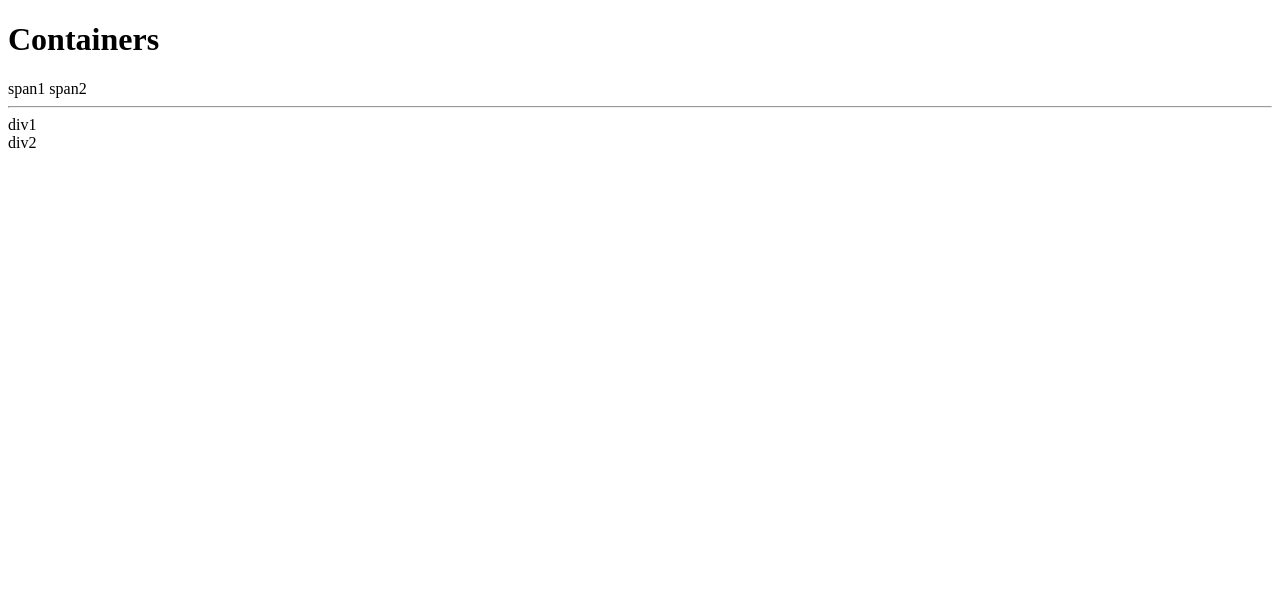
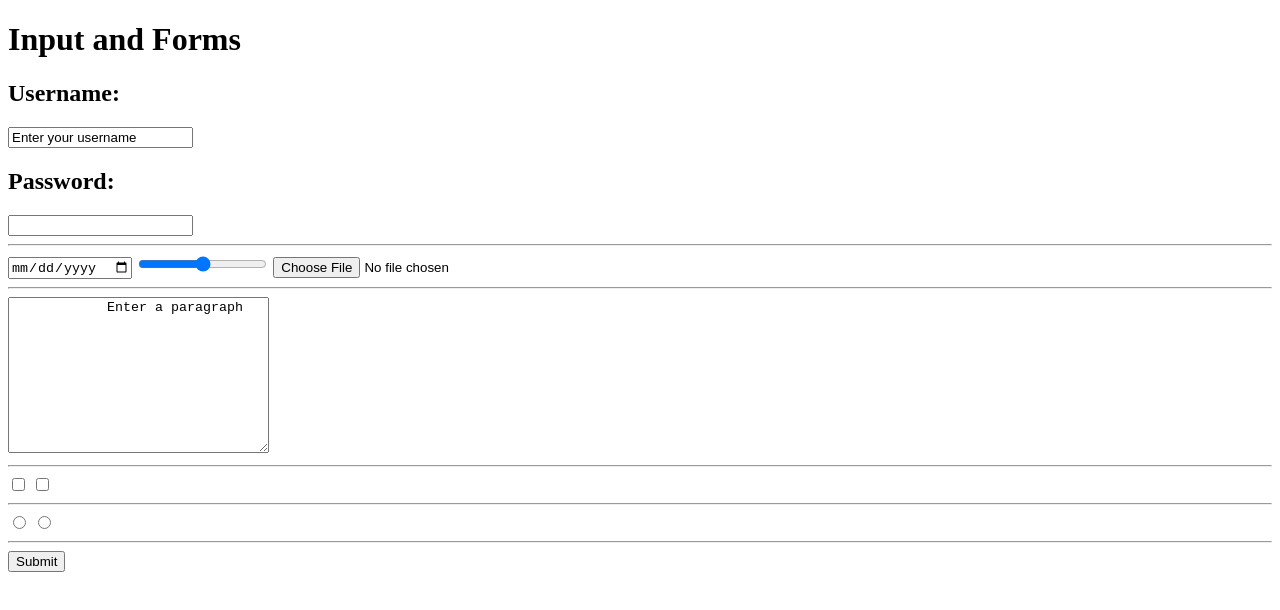
Before and after one commit to SJ-Calderon/HTML-Tutorial, a plain HTML site: page index.html in a window 1280 px wide. Drawn offline with Linux system fonts and the light colour scheme.

Commit message:
Input and Forms

```diff
--- a/index.html
+++ b/index.html
@@ -7,16 +7,46 @@
     </head>
 
     <body>
-        <h1>Containers</h1>
+        <h1>Input and Forms</h1>
 
-        <!-- <span> creates an inline container -->
-        <span>span1</span>
-        <span>span2</span>
+        <!-- <input> will define an input object of the type specified -->
+        <h2>Username:</h2>
+        <input type="text" value="Enter your username" />
+        <h2>Password:</h2>
+        <input type="password" />
 
         <hr />
 
-        <!-- <div> creates a block container -->
-        <div>div1</div>
-        <div>div2</div>
+        <!-- Other examples of inputs -->
+        <input type="date" />
+        <input type="range" />
+        <input type="file" />
+
+        <hr />
+
+        <!-- Defines a block in which text can be input -->
+        <textarea rows="10" cols="30">
+            Enter a paragraph
+        </textarea>
+
+        <hr />
+
+        <!-- Buttons -->
+        <!-- Checkbox buttons allow you to select multiple buttons at a time -->
+        <input type="checkbox" />
+        <input type="checkbox" />
+
+        <hr />
+
+        <!-- Radio buttons allow you to only select one of the same name -->
+        <input type="radio" name="btn" />
+        <input type="radio" name="btn" />
+
+        <hr />
+
+        <!-- <form> acts as a wrapper for input tags -->
+        <form>
+            <input type="submit" />
+        </form>
     </body>
 </html>
```
